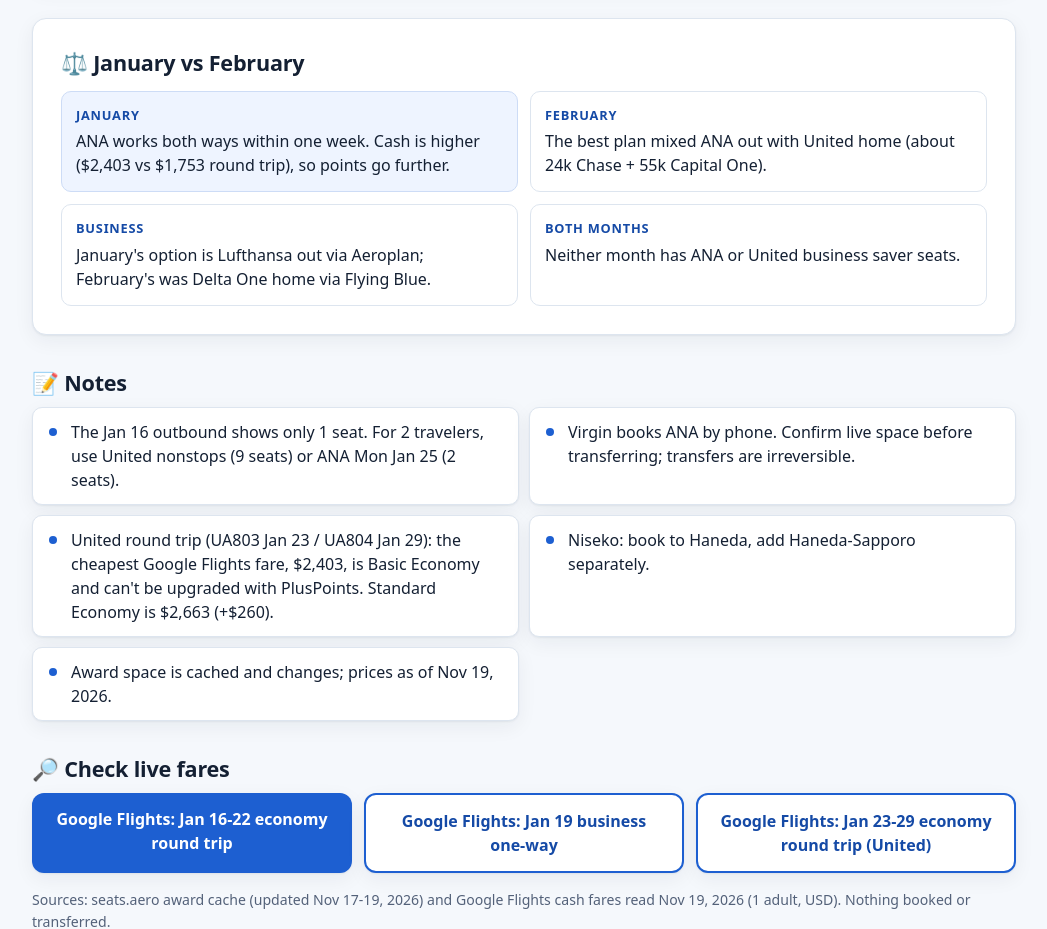
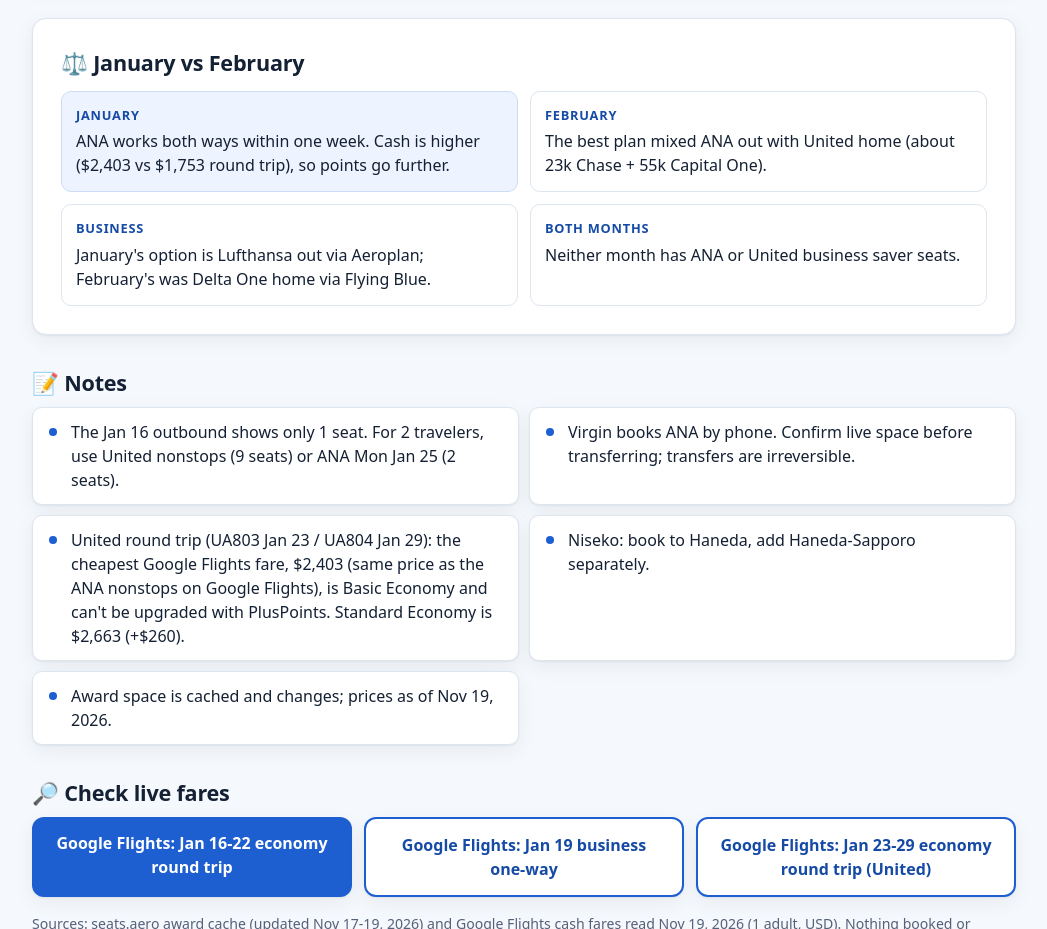
Before and after one commit to MNWinn/japan-ski-feb2027, a plain HTML site: page index.html in a window 1280 px wide. Shown: the part 1920-2849 px from the top of the page, without its empty margins (116-1163 px from the left). Drawn offline with Linux system fonts and the light colour scheme.

Commit message:
Fix January vs February Chase figure and clarify Basic Economy note
Co-authored-by: Matthew Winn <MNWinn@users.noreply.github.com>

```diff
--- a/index.html
+++ b/index.html
@@ -180,7 +180,7 @@
           </div>
           <div class="vs-item">
             <p class="vs-tag">February</p>
-            <p>The best plan mixed ANA out with United home (about 24k Chase + 55k Capital One).</p>
+            <p>The best plan mixed ANA out with United home (about 23k Chase + 55k Capital One).</p>
           </div>
           <div class="vs-item">
             <p class="vs-tag">Business</p>
@@ -198,7 +198,7 @@
         <ul class="notes">
           <li>The Jan 16 outbound shows only 1 seat. For 2 travelers, use United nonstops (9 seats) or ANA Mon Jan 25 (2 seats).</li>
           <li>Virgin books ANA by phone. Confirm live space before transferring; transfers are irreversible.</li>
-          <li>United round trip (UA803 Jan 23 / UA804 Jan 29): the cheapest Google Flights fare, $2,403, is Basic Economy and can't be upgraded with PlusPoints. Standard Economy is $2,663 (+$260).</li>
+          <li>United round trip (UA803 Jan 23 / UA804 Jan 29): the cheapest Google Flights fare, $2,403 (same price as the ANA nonstops on Google Flights), is Basic Economy and can't be upgraded with PlusPoints. Standard Economy is $2,663 (+$260).</li>
           <li>Niseko: book to Haneda, add Haneda-Sapporo separately.</li>
           <li>Award space is cached and changes; prices as of Nov 19, 2026.</li>
         </ul>
```
